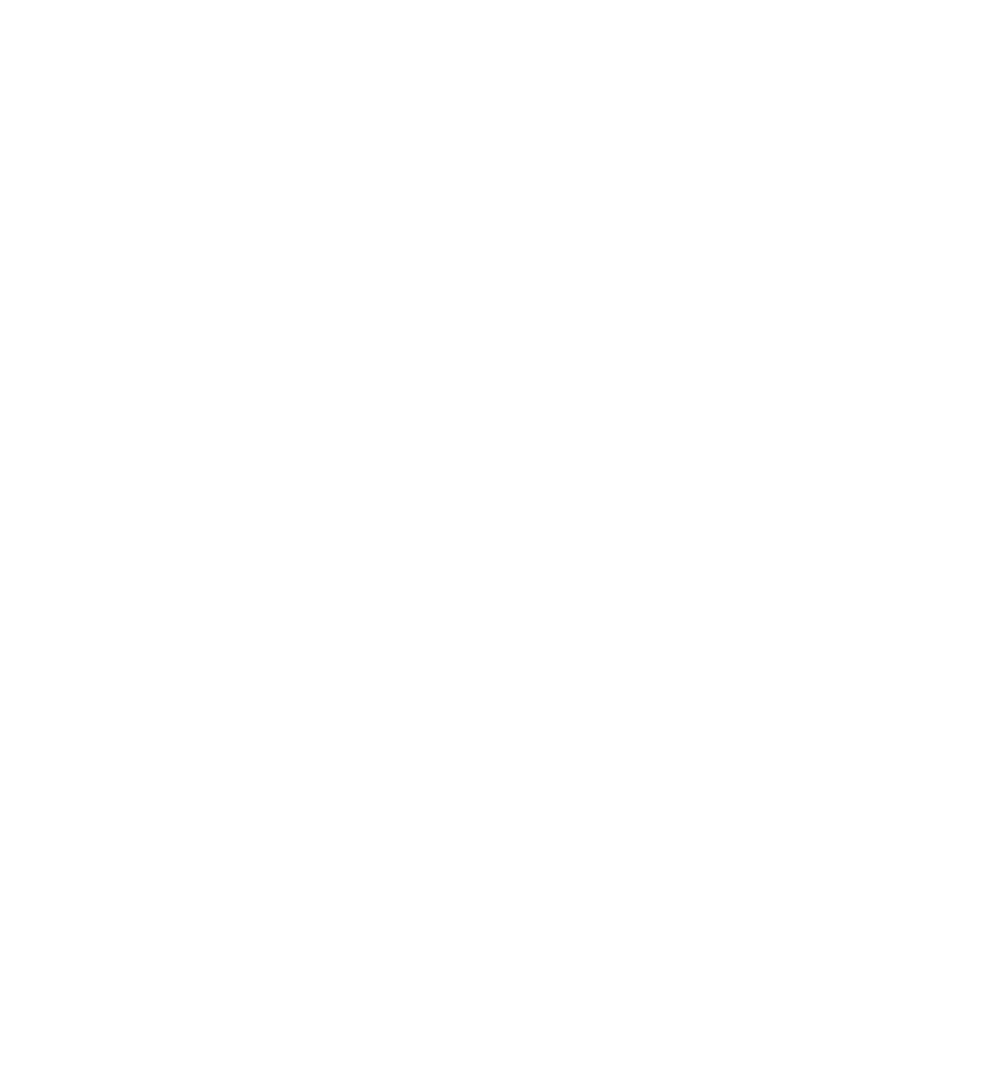
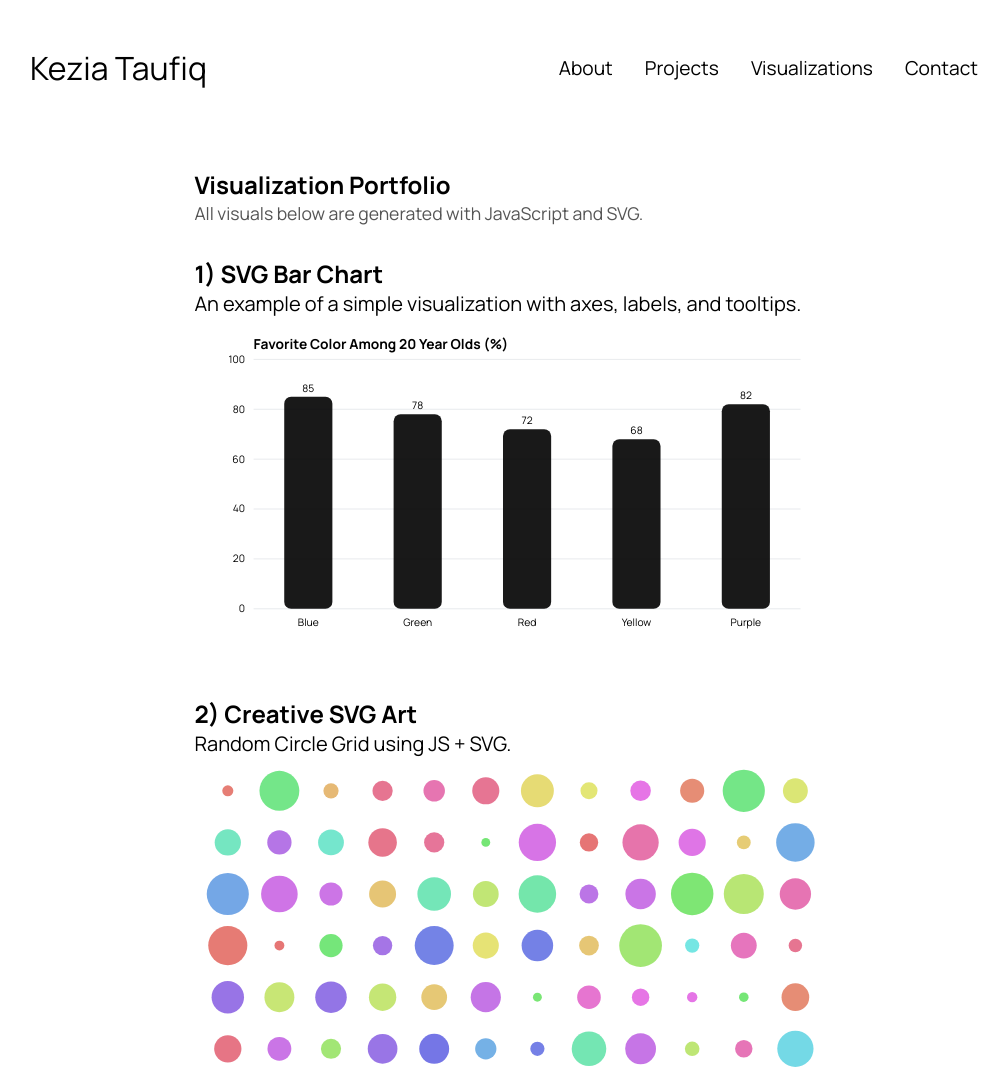
Before and after one commit to keziataufiq/keziataufiq.github.io, a plain HTML site: page visualizations.html in a window 1280 px wide. Shown: the top 1090 px of the page, without its empty margins (136-1144 px from the left). Before the commit the page ends 800 px from the top, so only its background shows below. Drawn offline with Linux system fonts and the light colour scheme.

Commit message:
Creating visualizations
Bar chart and random circle grid

```diff
--- a/mediaqueries.css
+++ b/mediaqueries.css
@@ -90,4 +90,7 @@
     .text-container {
         text-align: justify;
     }
+    .copyright__p {
+        font-size: 1rem;
+    }
 }
--- a/style.css
+++ b/style.css
@@ -368,6 +368,42 @@ article .icon {
     height: 2.5rem;
 }
 
+/* VISUALIZATION SECTION */
+
+.container {
+    max-width: 70ch;
+    margin: 0 auto;
+    padding: 0 1rem;
+}
+
+.card {
+  background: var(--card);
+  height: auto;
+  border: 1px solid var(--border);
+  border-radius: var(--radius);
+  padding: calc(var(--space) * 1.25);
+  margin: 2rem ;
+  box-shadow: var(--shadow);
+}
+
+.lead {
+    font-size: 1.1rem;
+}
+
+.muted {
+    color: var(--muted);
+}
+
+.viz-wrap {
+    width: 100%;
+    overflow: auto;
+    padding: 0.5rem;
+    background: var(--bg);
+    border: 1px dashed var(--border);
+    border-radius: var(--radius);
+}
+
+
 /* FOOTER SECTION */
 
 footer {
--- a/vis.js
+++ b/vis.js
@@ -0,0 +1,118 @@
+/** SVG helpers */
+function el(name, attrs = {}, children = []) {
+  const n = document.createElementNS('http://www.w3.org/2000/svg', name);
+  for (const [k, v] of Object.entries(attrs)) n.setAttribute(k, String(v));
+  children.forEach((c) => n.appendChild(c));
+  return n;
+}
+function mount(selector, width = 700, height = 360) {
+  const host = document.querySelector(selector);
+  const svg = el('svg', { viewBox: `0 0 ${width} ${height}`, role: 'img' });
+  if (host) host.innerHTML = '', host.appendChild(svg);
+  return svg;
+}
+
+/** 1) SVG Bar Chart */
+(function barChart() {
+  const svg = mount('#chart', 720, 380);
+  if (!svg) return;
+
+  // Create a new chart
+  const margin = { top: 40, right: 24, bottom: 50, left: 60 };
+  const W = 720, H = 380;
+  const w = W - margin.left - margin.right;
+  const h = H - margin.top - margin.bottom;
+
+  const g = el('g', { transform: `translate(${margin.left},${margin.top})` });
+  svg.appendChild(g);
+
+  // Sample data: skill levels (0–100)
+  const data = [
+    { skill: 'Blue', value: 85 },
+    { skill: 'Green', value: 78 },
+    { skill: 'Red', value: 72 },
+    { skill: 'Yellow', value: 68 },
+    { skill: 'Purple', value: 82 }
+  ];
+
+  const xStep = w / data.length;
+  const yMax = 100;
+
+  // Axes
+  const axis = el('g');
+  // y ticks
+  for (let t = 0; t <= yMax; t += 20) {
+    const y = h - (t / yMax) * h;
+    axis.appendChild(el('line', { x1: 0, y1: y, x2: w, y2: y, stroke: '#e5e7eb' }));
+    axis.appendChild(el('text', { x: -10, y: y + 4, 'text-anchor': 'end', 'font-size': 12, fill: 'currentColor' }, [document.createTextNode(String(t))]));
+  }
+  g.appendChild(axis);
+
+  // Draw bars
+  data.forEach((d, i) => {
+    const barW = Math.min(56, xStep * 0.6);
+    const x = i * xStep + (xStep - barW) / 2;
+    const barH = (d.value / yMax) * h;
+    const y = h - barH;
+
+    const rect = el('rect', {
+      x, y, width: barW, height: barH,
+      rx: 8, ry: 8,
+      fill: 'currentColor',
+      opacity: 0.9
+    });
+    // Tooltip title
+    rect.appendChild(el('title', {}, [document.createTextNode(`${d.skill}: ${d.value}`)]));
+
+    // Label
+    const label = el('text', {
+      x: x + barW / 2, y: h + 20,
+      'text-anchor': 'middle', 'font-size': 12, fill: 'currentColor'
+    }, [document.createTextNode(d.skill)]);
+
+    // Value on top
+    const value = el('text', {
+      x: x + barW / 2, y: y - 6,
+      'text-anchor': 'middle', 'font-size': 12, fill: 'currentColor'
+    }, [document.createTextNode(String(d.value))]);
+
+    g.appendChild(rect);
+    g.appendChild(label);
+    g.appendChild(value);
+  });
+
+  // Title
+  g.appendChild(el('text', { x: 0, y: -12, 'font-size': 16, 'font-weight': 700, fill: 'currentColor' }, [document.createTextNode('Favorite Color Among 20 Year Olds (%)')]));
+})();
+
+/** 2) Creative SVG Art (Random Circle Grid) */
+(function art() {
+  const svg = mount('#art', 720, 360);
+  if (!svg) return;
+
+  const rows = 6;   // rows of circles
+  const cols = 12;  // how many columns
+  const cellW = 720 / cols;
+  const cellH = 360 / rows;
+
+  for (let r = 0; r < rows; r++) {
+    for (let c = 0; c < cols; c++) {
+      const cx = c * cellW + cellW / 2;
+      const cy = r * cellH + cellH / 2;
+
+      // random radius and color
+      const radius = 5 + Math.random() * 20;
+      const hue = Math.floor(Math.random() * 360);
+
+      const circle = el('circle', {
+        cx,
+        cy,
+        r: radius,
+        fill: `hsl(${hue}, 70%, 60%)`,
+        opacity: 0.8
+      });
+
+      svg.appendChild(circle);
+    }
+  }
+})();
--- a/visualizations.html
+++ b/visualizations.html
@@ -0,0 +1,74 @@
+<!DOCTYPE html>
+<html lang="en">
+    <head>
+        <meta charset="UTF-8">
+        <meta name="viewport" content="width=device-width, initial-scale=1.0">
+        <title>My Personal Website</title>
+        <link rel="stylesheet" href="style.css">
+        <link rel="stylesheet" href="mediaqueries.css">
+        <script defer src="vis.js"></script>
+    </head>
+    <body>
+        <header>
+             <nav id="desktop-nav">
+                <div class="logo">Kezia Taufiq</div>
+                <div>
+                    <ul class="nav-links">
+                       <li><a href="index.html">About</a></li>
+                       <li><a href="index.html">Projects</a></li>
+                       <li><a href="visualizations.html">Visualizations</a></li>
+                       <li><a href="index.html">Contact</a></li>
+                    </ul>
+                </div>
+            </nav>
+             <nav id="hamburger-nav">
+                <div class="logo">Kezia Taufiq</div>
+                <div class="hamburger-menu">
+                    <div class="hamburger-icon" onclick="toggleMenu()">
+                        <span></span>
+                        <span></span>
+                        <span></span>
+                    </div>
+                    <div class="menu-links">
+                       <li><a href="index.html" onclick="toggleMenu()">About</a></li>
+                       <li><a href="index.html" onclick="toggleMenu()">Projects</a></li>
+                       <li><a href="visualizations.html" onclick="toggleMenu()">Visualizations</a></li>
+                       <li><a href="index.html" onclick="toggleMenu()">Contact</a></li>
+                    </div>
+                </div>
+             </nav>
+        </header>
+            <main class="container" id="main">
+                <section class="card">
+                <h1>Visualization Portfolio</h1>
+                <p class="lead">All visuals below are generated with JavaScript and SVG.</p>
+                </section>
+
+                <section class="card">
+                <h2>1) SVG Bar Chart</h2>
+                <p class="muted">An example of a simple visualization with axes, labels, and tooltips.</p>
+                <div id="chart" class="viz-wrap" aria-label="Bar chart: skill levels"></div>
+                </section>
+
+                <section class="card">
+                <h2>2) Creative SVG Art</h2>
+                <p class="muted">Random Circle Grid using JS + SVG.</p>
+                <div id="art" class="viz-wrap" aria-label="Generative SVG art"></div>
+                </section>
+            </main>
+        <footer>
+            <nav>
+                <div class="nav-links-container">
+                    <ul class="nav-links">
+                       <li><a href="index.html">About</a></li>
+                       <li><a href="index.html">Projects</a></li>
+                       <li><a href="visualizations.html">Visualizations</a></li>
+                       <li><a href="index.html">Contact</a></li>
+                    </ul>
+                </div>
+            </nav>
+            <p class="copyright__p">Copyright &#169; 2025 Kezia Taufiq</p>
+        </footer>
+        <script src="main.js" type="text/javascript"></script>
+    </body>
+</html>
```
Also changed, not shown: index.html (+7 -7 lines), 1 other file.
